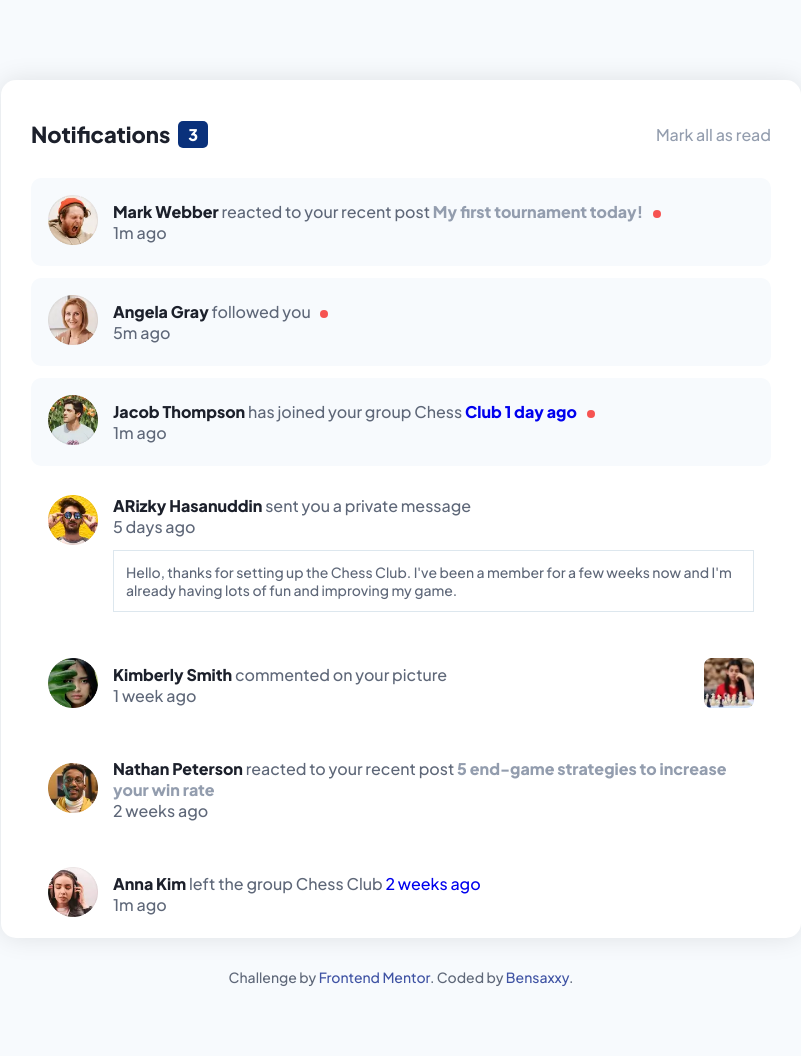
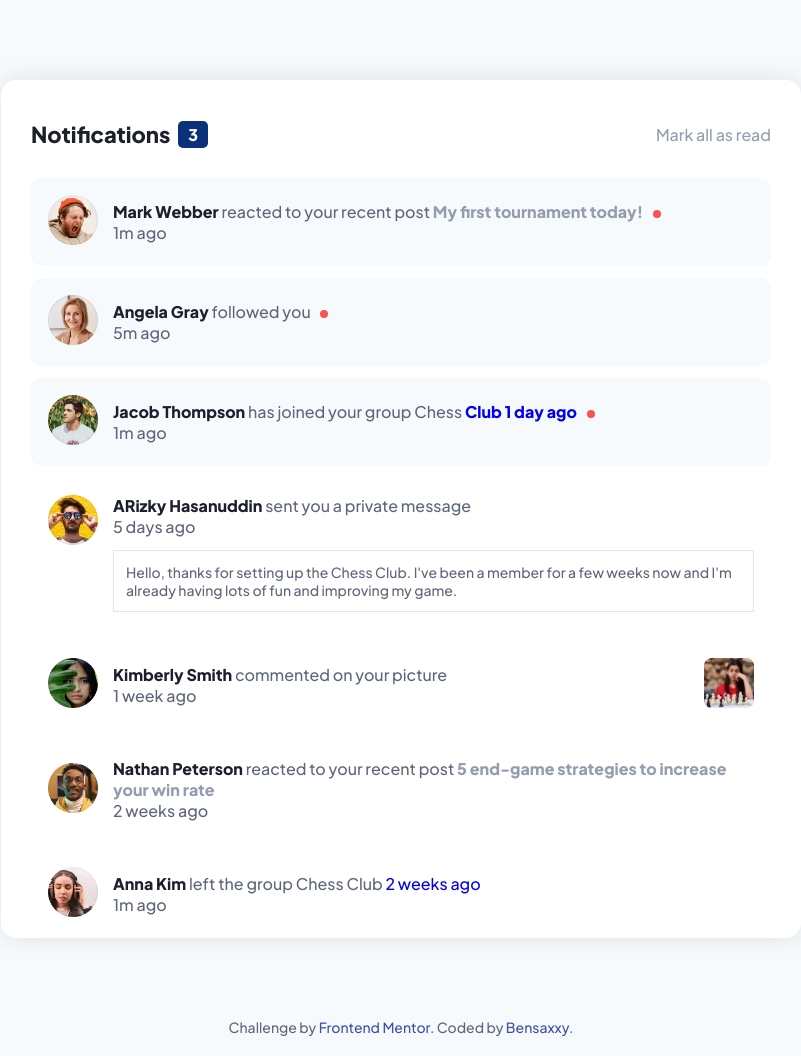
Before and after one commit to Bensaxxy/notifications-page-main, a plain HTML site: page index.html in a window 1280 px wide. Shown: the whole page, without its empty margins (239-1040 px from the left). Before the commit the page ends 1006 px from the top, so only its background shows below. Drawn offline with Linux system fonts and the light colour scheme.

Commit message:
update
update

```diff
--- a/script.js
+++ b/script.js
@@ -1,5 +1,7 @@
+// read link
 let click = document.getElementById("read");
 
+// read unseen section
 click.addEventListener("click", () => {
     document.querySelectorAll(".unseen").forEach((e) => {
         e.classList.remove("unseen");
@@ -8,5 +10,6 @@ click.addEventListener("click", () => {
         e.classList.remove("dot");
     });
 
+    // notifcations number
     document.getElementById("num").innerText = "0";
 });
--- a/style.css
+++ b/style.css
@@ -1,5 +1,7 @@
+/* font links */
 @import url('https://fonts.googleapis.com/css2?family=Plus+Jakarta+Sans:wght@500;800&display=swap');
 
+/* color links */
 :root {
   /* Primary */
   --Red: hsl(1, 90%, 64%);
@@ -23,6 +25,7 @@
 }
 
 
+/* body */
 body {
   font-family: 'Plus Jakarta Sans', sans-serif;
   font-size: 16px;
@@ -30,6 +33,7 @@ body {
   color: var(--Dark-grayish-blue);
 }
 
+/* container */
 .container {
   max-width: 860px;
   margin: 80px auto;
@@ -52,17 +56,20 @@ body {
   margin-bottom: 30px;
 }
 
+/* title */
 .title {
   display: flex;
   align-items: center;
 }
 
+/* title text */
 .title-text {
   color: var(--Very-dark-blue);
   font-size: 22px;
   font-weight: 800;
 }
 
+/* total notifications */
 .num {
   color: white;
   background-color: var(--Blue);
@@ -88,11 +95,13 @@ a.read:hover {
   align-items: center;
 }
 
+/* unseen */
 .unseen {
   background-color: var(--Very-light-grayish-blue);
   border-radius: 10px;
 }
 
+/* avater images */
 .avater img {
   width: 50px;
   margin-right: 15px;
@@ -120,6 +129,7 @@ a.read:hover {
   cursor: pointer;
 }
 
+/* small red dot */
 span.dot {
   display: inline-block;
   background-color: var(--Red);
@@ -129,6 +139,7 @@ span.dot {
   margin-left: 7px;
 }
 
+/* message */
 .message {
   border: 1.5px solid var(--Light-grayish-blue-2);
   padding: 12px;
@@ -163,7 +174,6 @@ span.dot {
 .attribution {
   font-size: 14px;
   text-align: center;
-  margin-top: -50px;
   margin-bottom: 20px;
 }
 
@@ -174,6 +184,8 @@ span.dot {
 
 /* Media Quaries */
 @media only screen and (max-width: 600px) {
+
+  /* body */
   body {
     font-size: 14px;
     line-height: 1.5;
```
Also changed, not shown: index.html (+21 -0 lines).
